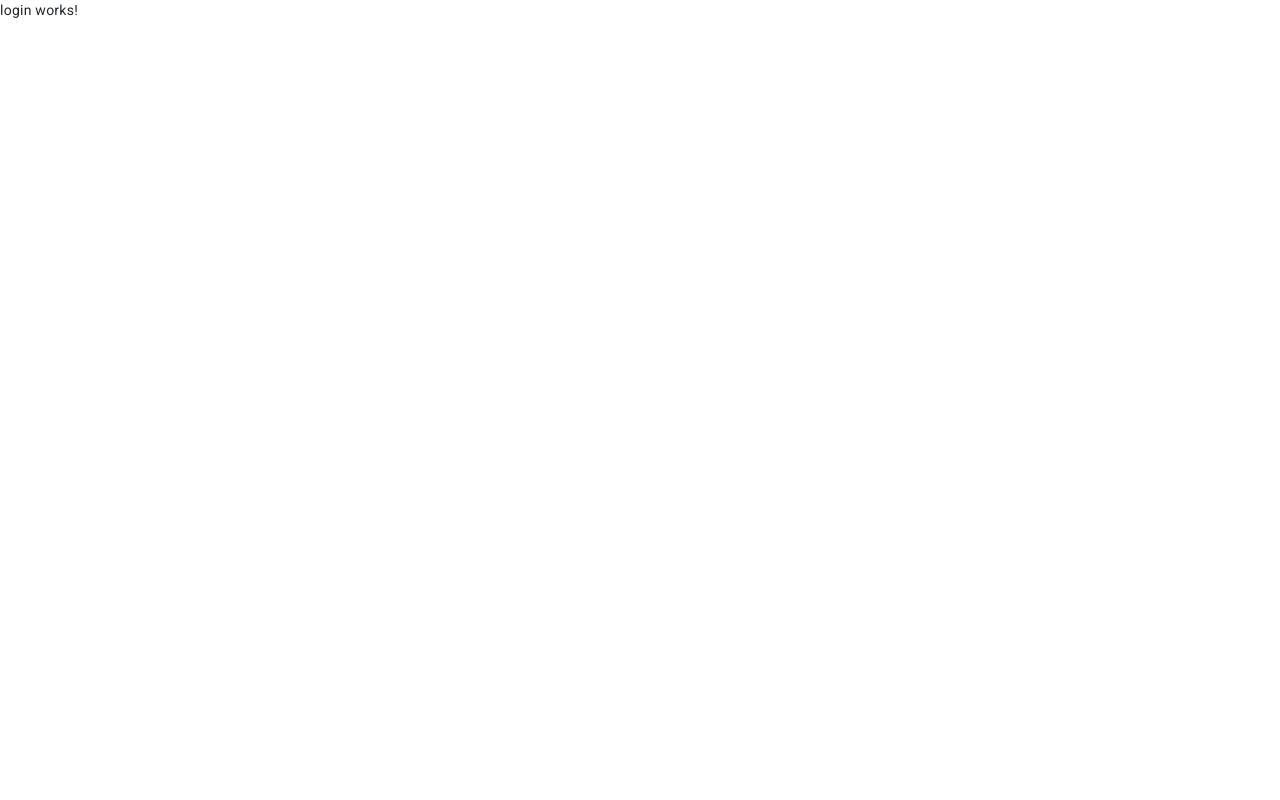
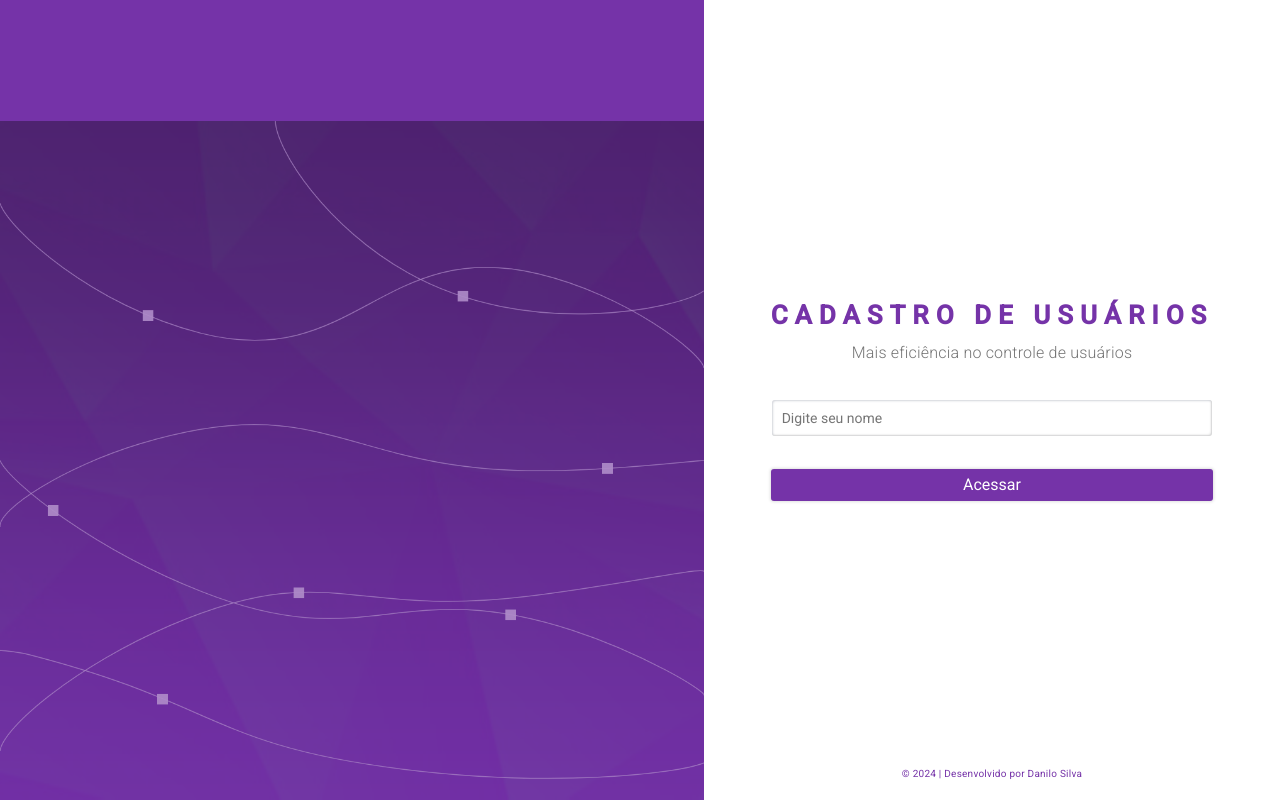
Before and after one commit to ddcsilva/crud-usuarios, an Angular app: page / in a window 1280 px wide. Built offline with nearby package versions, Linux system fonts and the light colour scheme.

Commit message:
Criação da tela de Login + Configuraçã de rota + Menu Lateral

```diff
--- a/src/app/app-routing.module.ts
+++ b/src/app/app-routing.module.ts
@@ -1,9 +1,11 @@
 import { NgModule } from '@angular/core';
 import { RouterModule, Routes } from '@angular/router';
 import { LoginComponent } from './pages/login/login.component';
+import { HomeComponent } from './pages/home/home.component';
 
 const routes: Routes = [
   { path: '', component: LoginComponent },
+  { path: 'home', component: HomeComponent },
   { path: 'login', component: LoginComponent }
 ];
 
--- a/src/app/components/button/button.component.html
+++ b/src/app/components/button/button.component.html
@@ -1 +1,3 @@
-<button class="botao-primario">{{ texto }}</button>
+<button class="botao-primario" [ngClass]="{ 'w-100': tamanho === '100' }">
+  {{ texto }}
+</button>
--- a/src/app/components/button/button.component.ts
+++ b/src/app/components/button/button.component.ts
@@ -7,4 +7,5 @@
 })
 export class ButtonComponent {
   @Input() texto: string;
+  @Input() tamanho: string = 'auto';
 }
--- /dev/null
+++ b/src/app/pages/home/home.component.html
@@ -0,0 +1 @@
+<p>home works!</p>
--- a/src/app/pages/login/login.component.html
+++ b/src/app/pages/login/login.component.html
@@ -1 +1,20 @@
-<p>login works!</p>
+<div class="area-login-background d-none d-md-block"></div>
+
+<div class="area-form">
+  <form>
+    <h1 class="titulo">CADASTRO DE USUÁRIOS</h1>
+    <h2 class="subtitulo">Mais eficiência no controle de usuários</h2>
+
+    <input
+      [(ngModel)]="usuario"
+      [ngModelOptions]="{ standalone: true }"
+      class="input-form"
+      type="text"
+      placeholder="Digite seu nome"
+    />
+
+    <app-button texto="Acessar" tamanho="100" (click)="login()"></app-button>
+  </form>
+
+  <p class="footer">© 2024 | Desenvolvido por Danilo Silva</p>
+</div>
--- a/src/app/pages/login/login.component.scss
+++ b/src/app/pages/login/login.component.scss
@@ -0,0 +1,121 @@
+.area-login-background {
+  // Define a altura da área de login como 100% para ocupar toda a tela
+  height: 100%;
+  // Define a largura da área de login como 55% para ocupar 55% da tela
+  width: 55%;
+  // Define a exibição da área de login como bloco, para ocupar toda a largura disponível
+  display: block;
+  // Define a flutuação da área de login como à esquerda
+  float: left;
+  // Define a imagem de fundo da área de login
+  background-image: url("../../../assets/background-login.png");
+  // Define a cor de fundo da área de login como a cor primária do projeto
+  background-color: var(--primary-color);
+  // Define para redimensionar a imagem de fundo da área de login para 100% de largura e altura automática
+  background-size: 100% auto;
+  // Define para posicionar a imagem de fundo da área de login no centro inferior
+  background-position: center bottom;
+  // Define para não repetir a imagem de fundo da área de login
+  background-repeat: no-repeat;
+}
+
+.area-form {
+  // Define a altura da área de formulário como 100% para ocupar toda a tela
+  height: 100%;
+  // Define a largura da área de formulário como 45% para ocupar 45% da tela
+  width: 45%;
+  // Define a flutuação da área de formulário como à esquerda
+  float: left;
+  // Define a cor de fundo da área de formulário como branco
+  background: #fff;
+  // Define para exibir os elementos da área de formulário em linha
+  display: flex;
+  // Define para alinhar os elementos da área de formulário no centro
+  align-items: center;
+  // Define para justificar os elementos da área de formulário no centro
+  justify-content: center;
+  // Define para envolver os elementos da área de formulário
+  flex-wrap: nowrap;
+}
+
+// Define a largura da área de formulário como 100% quando a tela tiver no máximo 767 pixels de largura
+@media only screen and (max-width: 767px) {
+  .area-form {
+    width: 100%;
+  }
+}
+
+.titulo {
+  // Define o tamanho da fonte do título como 26 pixels
+  font-size: 26px;
+  // Define o peso da fonte do título como negrito
+  font-weight: bold;
+  // Define o alinhamento do texto do título como centralizado
+  text-align: center;
+  // Define o espaçamento entre as letras do título como 7 pixels
+  letter-spacing: 7px;
+  // Define a cor do título como a cor primária do projeto
+  color: var(--primary-color);
+  // Define a margem do título como 0 pixels na parte superior, 0 pixels na parte direita, 0 pixels na parte inferior e 6 pixels na parte esquerda
+  padding: 0;
+  // Define a margem do título como 0 pixels na parte superior, 0 pixels na parte direita, 0 pixels na parte inferior e 6 pixels na parte esquerda
+  margin-bottom: 6px;
+}
+
+.subtitulo {
+  // Define o tamanho da fonte do subtítulo como 16 pixels
+  font-size: 16px;
+  // Define o peso da fonte do subtítulo como leve
+  font-weight: 300;
+  // Define a cor do subtítulo como a cor cinza do projeto
+  color: var(--gray-color);
+  // Define a margem do subtítulo como 0 pixels na parte superior, 0 pixels na parte direita, 30 pixels na parte inferior e 0 pixels na parte esquerda
+  margin: 0px 0px 30px 0px;
+  // Define a margem do subtítulo como 0 pixels na parte superior, 0 pixels na parte direita, 30 pixels na parte inferior e 0 pixels na parte esquerda
+  padding: 0;
+  // Define o alinhamento do texto do subtítulo como centralizado
+  text-align: center;
+}
+
+.input-form {
+  outline: none;
+  padding: 8px 10px;
+  width: 100%;
+  border-radius: 4px;
+  border: 1px solid #00000000;
+  margin-bottom: 32px;
+  transition: 0.3s linear all;
+  box-shadow: inset 1px 1px 2px #aaadb980, inset -1px -1px 2px #bebebeb0;
+  &:focus {
+    border: 1px solid var(--primary-color);
+  }
+}
+
+.footer {
+  position: absolute;
+  bottom: 4px;
+  font-size: 10px;
+  color: var(--primary-color);
+}
+
+.botao-login {
+  width: 100%;
+  outline: none;
+  border: 0;
+  background: #7533a8;
+  color: #fff;
+  font-weight: 400;
+  font-size: 16px;
+  padding: 6px 20px;
+  border-radius: 3px;
+  box-shadow: 0px 0px 3px 1px #0a0a0a20;
+  transition: 0.3s linear all;
+  &:hover {
+    cursor: pointer;
+    box-shadow: 0px 0px 5px 3px #0a0a0a40;
+  }
+  &:disabled {
+    cursor: default;
+    opacity: 0.7;
+  }
+}
--- a/src/app/pages/login/login.component.ts
+++ b/src/app/pages/login/login.component.ts
@@ -1,4 +1,5 @@
 import { Component } from '@angular/core';
+import { Router } from '@angular/router';
 
 @Component({
   selector: 'app-login',
@@ -6,5 +7,13 @@
   styleUrl: './login.component.scss'
 })
 export class LoginComponent {
+  usuario: string;
 
+  constructor(private route: Router) { }
+
+  login() {
+    sessionStorage.setItem('usuario', this.usuario);
+
+    this.route.navigate(['/home']);
+  }
 }
```
Also changed, not shown: src/app/app.module.ts (+6 -2 lines), src/app/pages/home/home.component.ts (added, +10 -0 lines), src/app/pages/home/home.component.scss (added), src/assets/fundo-curso.png (added), 1 other file (tests, documents, lock files or other folders).
